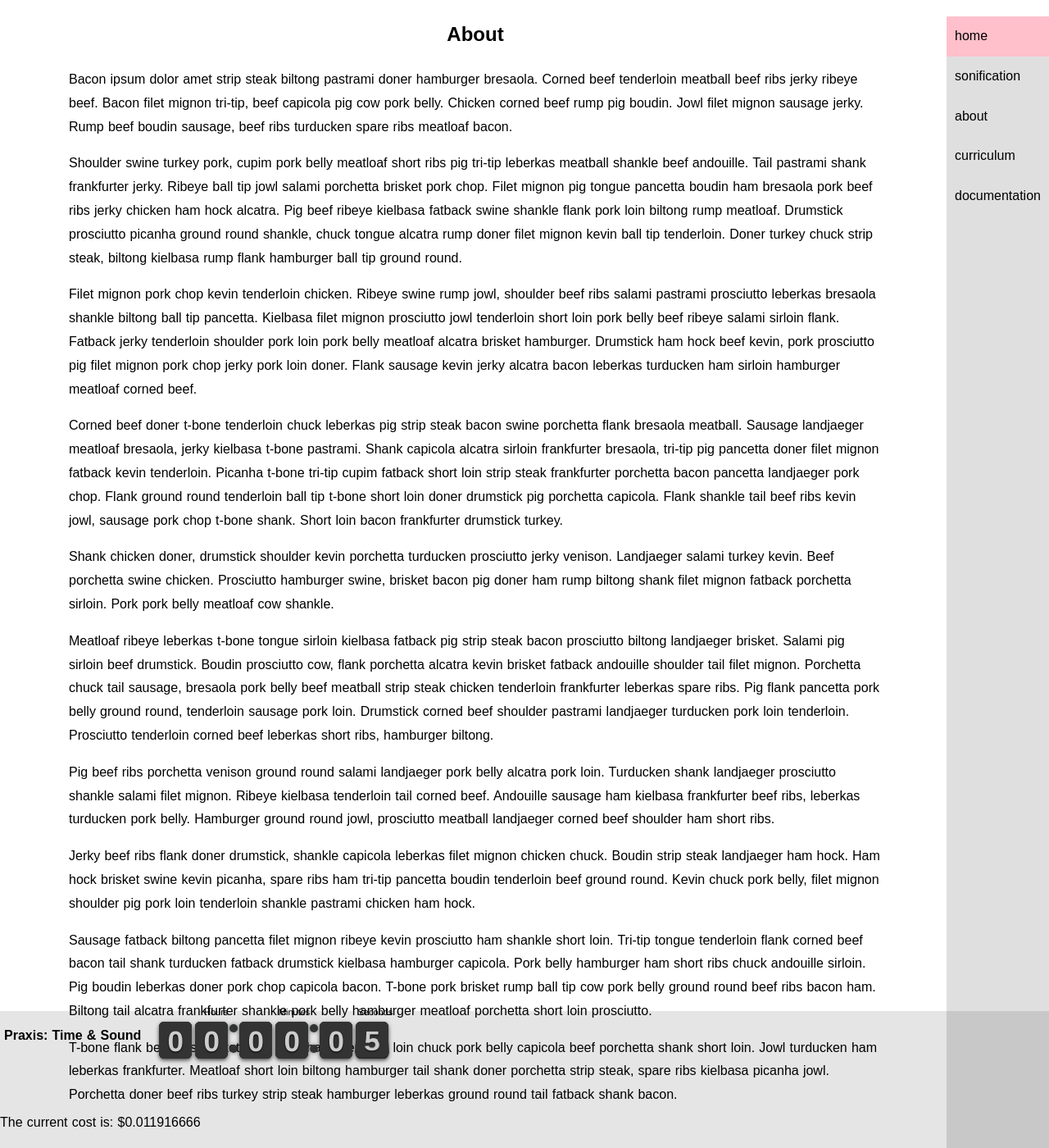
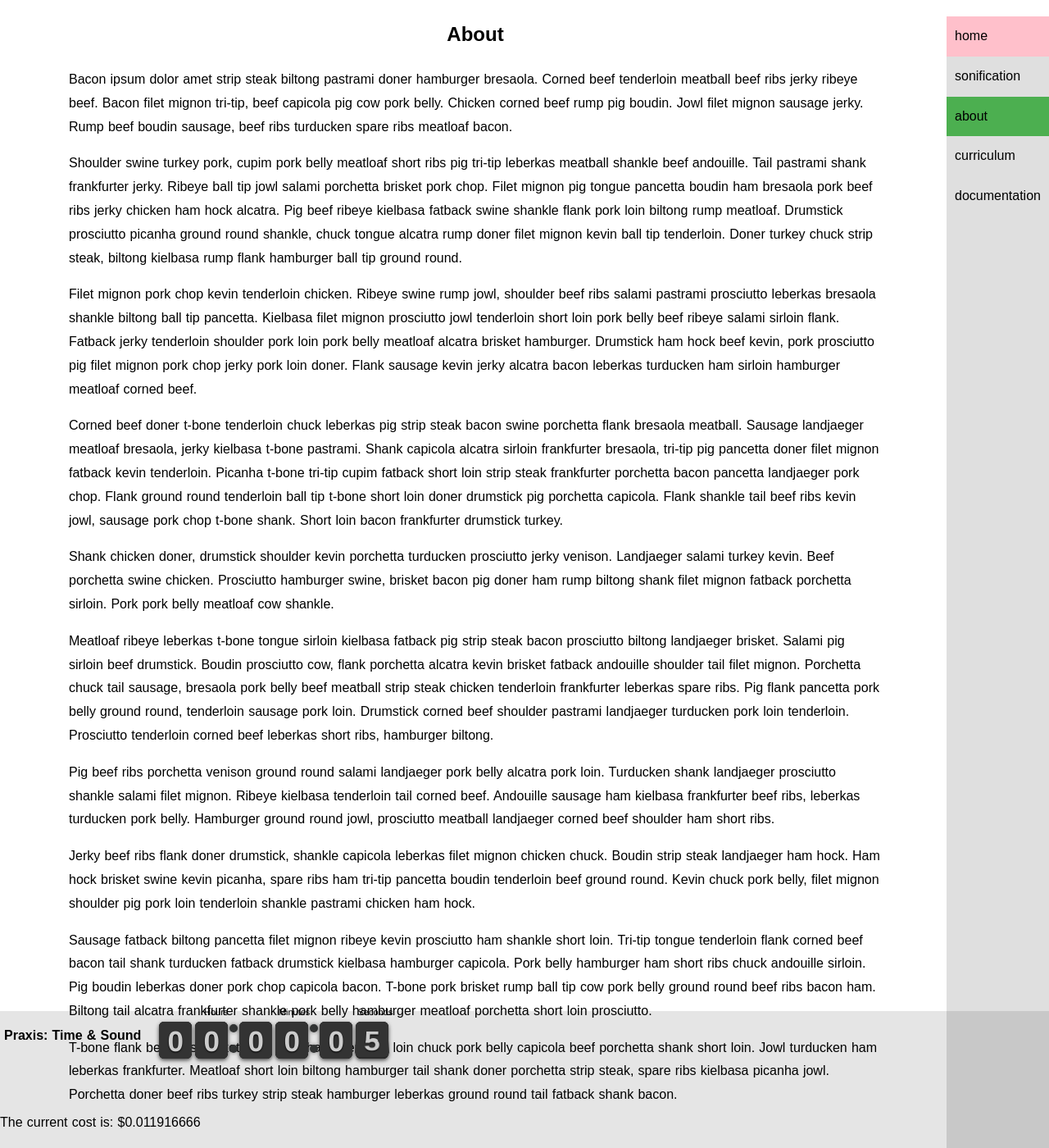
Before and after one commit to scholarslab/clockwork, a Jekyll site: the page built from about.md, in a window 1280 px wide and 1400 px high. Shown: the whole window at 82% size. Built offline with Jekyll 4.4.1, drawn with Linux system fonts in a browser that asks for light colours; some web fonts are replaced.

Commit message:
created new liquid tags in the default layout with the goal of highlighting in the nav bar the current page that we're on. had to create a new bodyclass for each page (curriculum, about, and sonification) to make this possiblle but it all worked out. hooray closes #3

```diff
--- a/_layouts/default.html
+++ b/_layouts/default.html
@@ -34,10 +34,24 @@
         {% if page.bodyclass != 'home' %}
           <li class="homepage"><a href="/"> Home </a></li>
         {% endif %}
-        <li class="sonification"><a href="/sonification/"> Sonification </a></li>
-        <li class="about"><a href="/about/"> About </a></li>
-        <li class="curriculum"><a href="/curriculum/"> Curriculum </a></li>
+        {% if page.bodyclass == "sonificationpage" %}
+          <li class="sonification active"><a href="/sonification/"> Sonification </a></li>
+        {% else %}
+          <li class="sonification"><a href="/sonification/"> Sonification </a></li>
+        {% endif %}
+        {% if page.bodyclass == "aboutpage" %}
+          <li class="about active"><a href="/about/"> About </a></li>
+        {% else %}
+          <li class="about"><a href="/about/"> About </a></li>
+        {% endif %}
+        {% if page.bodyclass == "curriculumpage" %}
+          <li class="curriculum active"><a href="/curriculum/"> Curriculum </a></li>
+        {% else %}
+          <li class="curriculum"><a href="/curriculum/"> Curriculum </a></li>
+        {% endif %}
         <li class="documentation"><a href="/bikeshed-doc/questions-towards-humanities-data/" target="_blank"> Documentation </a></li>
+
+
       </ul>
     </nav>
     <main id="main" role="main">
--- a/css/main.css
+++ b/css/main.css
@@ -51,7 +51,7 @@ a:link {
   }
 
 
-  nav li a:active {
+  .active {
     background-color: #4CAF50;
     color: white;
   }
```
Also changed, not shown: about.md (+1 -0 lines), curriculum.md (+1 -0 lines), sonification.md (+1 -0 lines).
